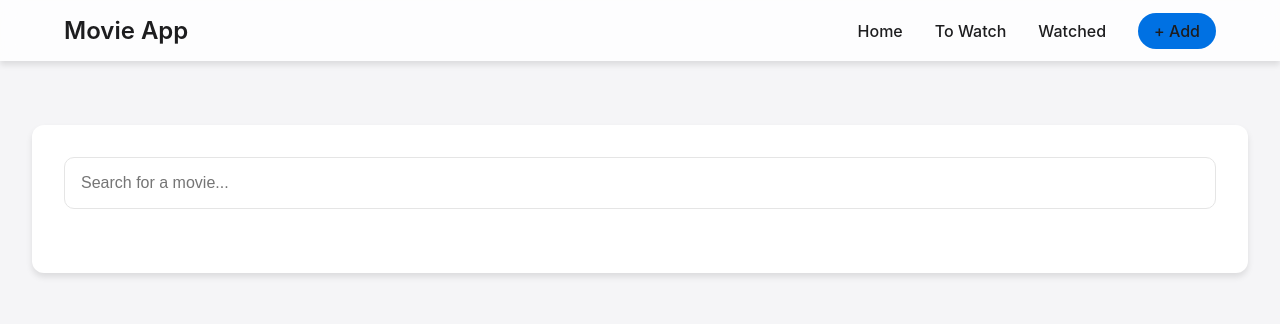
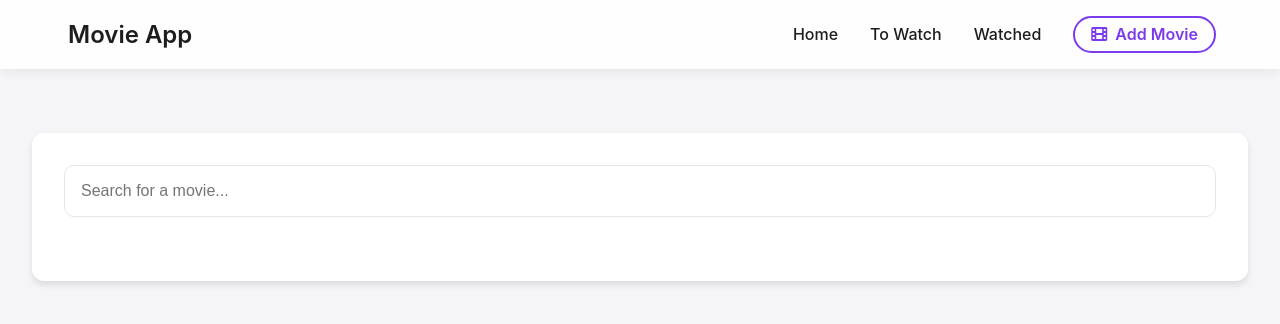
Before and after one commit to Nimasaghi-dev/React-Movie-App, a React (Vite) app in the folder movie-app/: page /add in a window 1280 px wide. Shown: the top 324 px of the page. Built offline with nearby package versions, Linux system fonts and the light colour scheme.

Commit message:
feat:add go to top button

```diff
--- a/movie-app/src/App.css
+++ b/movie-app/src/App.css
@@ -1,7 +1,7 @@
 /* CSS Variables for consistent theming */
 :root {
-    --primary-color: #0071e3;
-    --primary-hover: #0077ed;
+    --primary-color: #7c3aed;
+    --primary-hover: #6d28d9;
     --text-primary: #1d1d1f;
     --text-secondary: #86868b;
     --bg-primary: #f5f5f7;
@@ -41,13 +41,21 @@ body {
 
 /* Header */
 header {
-    background-color: rgba(255, 255, 255, 0.8);
-    backdrop-filter: blur(10px);
-    box-shadow: var(--shadow-md);
+    background-color: rgba(255, 255, 255, 0.85);
+    backdrop-filter: blur(8px);
+    -webkit-backdrop-filter: blur(8px);
+    box-shadow: 0 1px 12px rgba(0, 0, 0, 0.08);
     position: sticky;
     top: 0;
     z-index: 100;
     margin-bottom: var(--spacing-lg);
+    transition: background-color 0.3s ease, box-shadow 0.3s ease;
+}
+
+/* Add this new style for header when scrolling */
+header.scrolled {
+    background-color: rgba(255, 255, 255, 0.75);
+    box-shadow: 0 1px 12px rgba(0, 0, 0, 0.12);
 }
 
 .inner-content {
@@ -63,6 +71,37 @@ header {
     font-size: 1.5rem;
     text-decoration: none;
     font-weight: 600;
+    position: relative;
+    padding: 2px 4px;
+}
+
+.brand a::after {
+    content: '';
+    position: absolute;
+    bottom: 0;
+    left: 0;
+    width: 0;
+    height: 2px;
+    background-color: var(--primary-color);
+    transition: width 0.3s ease;
+}
+
+.brand a:hover {
+    color: var(--primary-color);
+}
+
+.brand a:hover::after {
+    width: 100%;
+}
+
+/* Optional: Add a subtle scale effect */
+.brand a {
+    transform-origin: left;
+    transition: transform 0.2s ease, color 0.2s ease;
+}
+
+.brand a:hover {
+    transform: scale(1.05);
 }
 
 .nav-links {
@@ -92,11 +131,15 @@ header {
     border-radius: var(--border-radius-lg);
     cursor: pointer;
     transition: var(--transition-default);
+    display: flex;
+    align-items: center;
+    gap: 8px;
+    font-weight: 500;
 }
 
 .btn:hover, .refresh-btn:hover {
     background-color: var(--primary-hover);
-    transform: translateY(-1px);
+    transform: translateY(-2px);
     box-shadow: var(--shadow-lg);
 }
 
@@ -105,6 +148,57 @@ header {
     display: block;
     padding: 0.75rem 1.5rem;
     font-size: 1rem;
+}
+
+/* Add animation for the refresh icon */
+.refresh-btn i {
+    transition: transform 0.3s ease;
+}
+
+.refresh-btn:hover i {
+    transform: rotate(180deg);
+}
+
+/* Style for the Add button in nav */
+.nav-links .btn {
+    background-color: transparent;
+    border: 2px solid var(--primary-color);
+    color: var(--primary-color);
+    padding: 0.4rem 1rem;
+    font-weight: 600;
+    position: relative;
+    overflow: hidden;
+    z-index: 1;
+}
+
+.nav-links .btn::before {
+    content: '';
+    position: absolute;
+    top: 0;
+    left: 0;
+    width: 0;
+    height: 100%;
+    background-color: var(--primary-color);
+    transition: width 0.3s ease;
+    z-index: -1;
+}
+
+.nav-links .btn:hover {
+    color: var(--bg-white);
+    transform: translateY(-2px);
+}
+
+.nav-links .btn:hover::before {
+    width: 100%;
+}
+
+/* Add animation for button icons */
+.btn i, .refresh-btn i {
+    transition: transform 0.3s ease;
+}
+
+.nav-links .btn:hover i {
+    transform: scale(1.1);
 }
 
 /* Movie Grid */
@@ -291,6 +385,11 @@ header {
     .inner-content {
         padding: var(--spacing-md);
     }
+
+    .go-to-top {
+        bottom: 1.5rem;
+        right: 1.5rem;
+    }
 }
 
 @media (max-width: 480px) {
@@ -314,3 +413,64 @@ header {
         font-size: 0.9rem;
     }
 }
+
+/* Add these styles for the loading indicator */
+.loading-more {
+    text-align: center;
+    padding: var(--spacing-lg);
+    margin-top: var(--spacing-lg);
+}
+
+.loader {
+    width: 40px;
+    height: 40px;
+    border: 3px solid var(--bg-primary);
+    border-top: 3px solid var(--primary-color);
+    border-radius: 50%;
+    margin: 0 auto var(--spacing-md);
+    animation: spin 1s linear infinite;
+}
+
+@keyframes spin {
+    0% { transform: rotate(0deg); }
+    100% { transform: rotate(360deg); }
+}
+
+/* Go to Top Button */
+.go-to-top {
+    position: fixed;
+    bottom: 2rem;
+    right: 2rem;
+    background-color: var(--primary-color);
+    color: var(--bg-white);
+    width: 45px;
+    height: 45px;
+    border-radius: var(--border-radius-full);
+    display: flex;
+    align-items: center;
+    justify-content: center;
+    cursor: pointer;
+    transition: all 0.3s ease;
+    opacity: 0;
+    visibility: hidden;
+    transform: translateY(10px);
+    border: none;
+    box-shadow: var(--shadow-md);
+    z-index: 99;
+}
+
+.go-to-top.visible {
+    opacity: 1;
+    visibility: visible;
+    transform: translateY(0);
+}
+
+.go-to-top:hover {
+    background-color: var(--primary-hover);
+    transform: translateY(-3px);
+    box-shadow: var(--shadow-lg);
+}
+
+.go-to-top i {
+    font-size: 1.2rem;
+}
--- a/movie-app/src/App.jsx
+++ b/movie-app/src/App.jsx
@@ -4,6 +4,7 @@ import WatchList from './components/WatchList';
 import Watched from './components/Watched';
 import Add from './components/Add';
 import HomePage from './components/HomePage';
+import GoToTop from './components/GoToTop';
 import './App.css';
 
 import { GlobalProvider } from './context/GlobalState';
@@ -19,6 +20,7 @@ function App() {
           <Route path="/watched" element={<Watched />} />
           <Route path="/add" element={<Add />} />
         </Routes>
+        <GoToTop />
       </Router>
     </GlobalProvider>
   )
--- /dev/null
+++ b/movie-app/src/components/GoToTop.jsx
@@ -0,0 +1,42 @@
+import { useState, useEffect } from 'react';
+
+const GoToTop = () => {
+    const [isVisible, setIsVisible] = useState(false);
+
+    // Show button when page is scrolled up to given distance
+    const toggleVisibility = () => {
+        if (window.pageYOffset > 300) {
+            setIsVisible(true);
+        } else {
+            setIsVisible(false);
+        }
+    };
+
+    // Set the top scroll smooth
+    const scrollToTop = () => {
+        window.scrollTo({
+            top: 0,
+            behavior: 'smooth'
+        });
+    };
+
+    useEffect(() => {
+        window.addEventListener('scroll', toggleVisibility);
+        return () => {
+            window.removeEventListener('scroll', toggleVisibility);
+        };
+    }, []);
+
+    return (
+        <button
+            className={`go-to-top ${isVisible ? 'visible' : ''}`}
+            onClick={scrollToTop}
+            aria-label="Go to top"
+            title="Go to top"
+        >
+            <i className="fas fa-arrow-up"></i>
+        </button>
+    );
+};
+
+export default GoToTop;
--- a/movie-app/src/components/Header.jsx
+++ b/movie-app/src/components/Header.jsx
@@ -1,6 +1,25 @@
+import { useEffect } from 'react';
 import { Link } from 'react-router-dom';
 
 const Header = () => {
+    useEffect(() => {
+        const handleScroll = () => {
+            const header = document.querySelector('header');
+            if (window.scrollY > 20) {
+                header.classList.add('scrolled');
+            } else {
+                header.classList.remove('scrolled');
+            }
+        };
+
+        window.addEventListener('scroll', handleScroll);
+
+        // Cleanup
+        return () => {
+            window.removeEventListener('scroll', handleScroll);
+        };
+    }, []);
+
     return (
         <div>
             <header>
@@ -24,7 +43,9 @@ const Header = () => {
                             </li>
 
                             <li>
-                                <Link to="/add" className='btn'>+ Add</Link>
+                                <Link to="/add" className='btn'>
+                                    <i className="fas fa-film"></i> Add Movie
+                                </Link>
                             </li>
                         </ul>
                     </div>
```
Also changed, not shown: movie-app/src/components/HomePage.jsx (+59 -18 lines).
